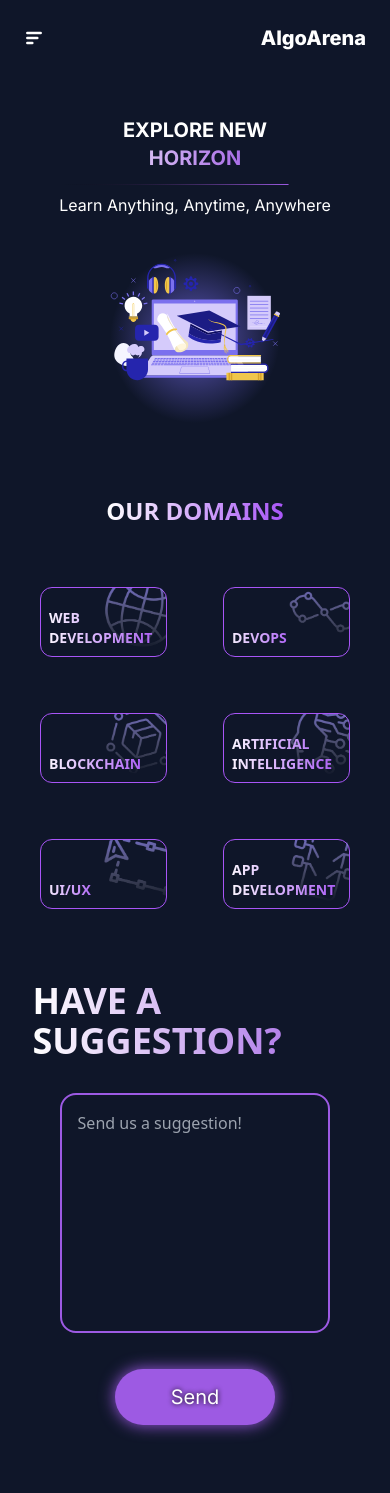
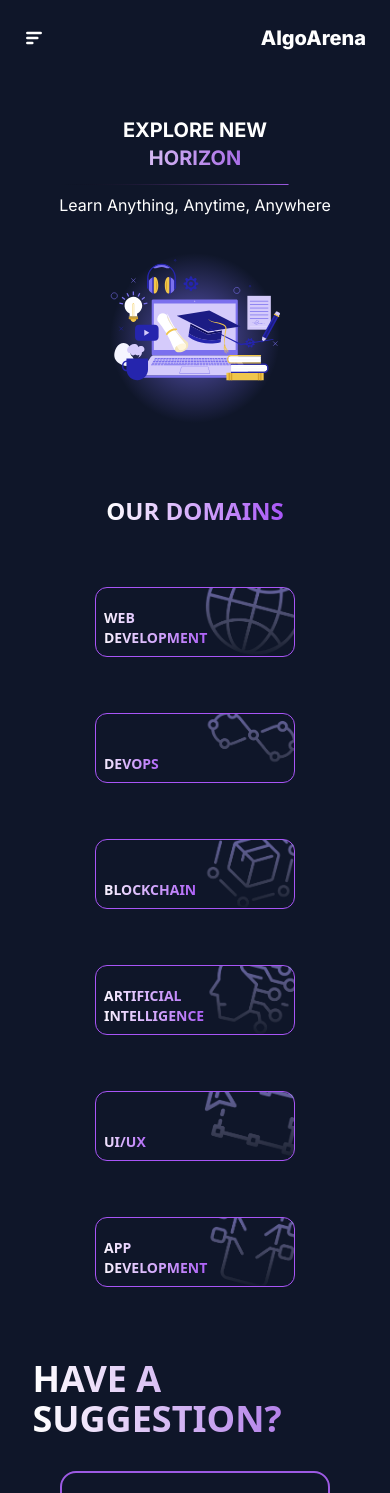
Before and after one commit to MLSAKIIT/AlgoArena, a Next.js app: page / in a window 390 px wide. Shown: the top 1493 px of the page. Built offline with nearby package versions, Linux system fonts and the light colour scheme.

Commit message:
Changed grid column of domains section to 1 on small screens

```diff
--- a/src/components/domains/DomainCard.jsx
+++ b/src/components/domains/DomainCard.jsx
@@ -2,7 +2,7 @@ import Image from "next/image";
 
 const DomainCard = ({ title, img }) => {
   return (
-    <div className="border-[1.5px] border-purple-500 rounded-xl h-[70px] sm:h-[100px] md:h-[100px] lg:h-[125px] max-w-[350px] relative flex justify-between hover:scale-125 transition duration-300 mx-5 my-5">
+    <div className="border-[1.5px] border-purple-500 rounded-xl h-[70px] sm:h-[100px] md:h-[100px] lg:h-[125px] max-w-[350px] min-w-[200px] sm:min-w-[150px] relative flex justify-between hover:scale-125 transition duration-300 mx-5 my-5">
       <div className="relative">
         <p className="text-sm sm:text-base md:text-lg lg:text-xl font-sans font-bold bg-gradient-to-r from-white to-purple-500 inline-block text-transparent bg-clip-text sm:p-5 p-2 absolute bottom-0">
           {title}
--- a/src/components/domains/Domains.jsx
+++ b/src/components/domains/Domains.jsx
@@ -1,3 +1,4 @@
+
 import DomainCard from "./DomainCard"
 import webd from "@/app/images/domain-logos/webd.png"
 import devops from "@/app/images/domain-logos/devops.png"
@@ -12,7 +13,7 @@ const Domains = () => {
       <div className="flex justify-center">
         <p className="text-2xl font-sans font-bold bg-gradient-to-r from-white to-purple-500 inline-block text-transparent bg-clip-text">OUR DOMAINS</p>
       </div>
-      <div className="grid grid-cols-2 md:grid-cols-3 gap-4 mt-10 md:px-[100px] lg:px-[200px] sm:px-[100px] px-[20px]">
+      <div className="grid grid-cols-1 sm:grid-cols-3 gap-4 mt-10 md:px-[100px] lg:px-[200px] sm:px-[100px] px-[20px] sm:mx-0 mx-auto">
         <DomainCard title="WEB DEVELOPMENT" img={webd}/>
         <DomainCard title="DEVOPS" img={devops}/>
         <DomainCard title="BLOCKCHAIN" img={block}/>
@@ -20,8 +21,6 @@ const Domains = () => {
         <DomainCard title="UI/UX" img={ui}/>
         <DomainCard title="APP DEVELOPMENT" img={appd}/>
     </div>
-
-
     </div>
   )
 }
```
